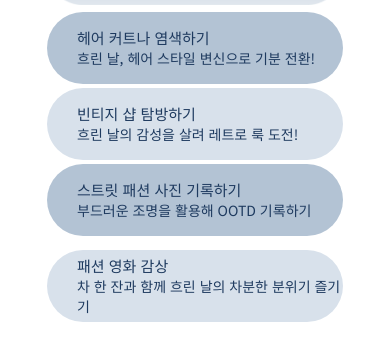
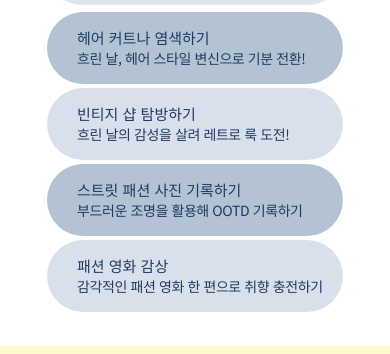
Before and after one commit to yura220/Vue-RaRa, a Vue app: page /cloudy in a window 390 px wide. Shown: the part 3159-3513 px from the top of the page. Built offline with nearby package versions, Linux system fonts and the light colour scheme; what v-calendar would draw is missing.

Commit message:
데이터 수정

```diff
--- a/src/components/css/CodyMobile.css
+++ b/src/components/css/CodyMobile.css
@@ -214,5 +214,7 @@
 #cody .cody-right {}
 #cody .a-title {}
 #cody .a-lists {}
-#cody .a-list {}
+#cody .a-list p {
+  letter-spacing: -0.4px;
 }
+}
--- a/src/components/js/weatherDataMap.js
+++ b/src/components/js/weatherDataMap.js
@@ -56,10 +56,10 @@ export const weatherMap = {
       { id: 12, group: 3, brand: 'NOTUS', desc: 'Sparkling Hoop Earrings', color: 'Silver', colorCode: '#C0C0C0', price: '49,000원', image: '/img/rainy_item12.png' }
     ],
     activities: [
-      { id: 1, title: '헤어 커트나 염색하기', desc: '흐린 날, 헤어 스타일 변신으로 기분 전환!' },
-      { id: 2, title: '빈티지 샵 탐방하기', desc: '흐린 날의 감성을 살려 레트로 룩 도전!' },
+      { id: 1, title: '우산과 함께 스타일링 연출', desc: '비 오는 날만의 우산 코디로 인생샷!' },
+      { id: 2, title: '카페에서 패션 스케치 하기', desc: '빗소리 들으며 감성 스타일 그리기' },
       { id: 3, title: '스트릿 패션 사진 기록하기', desc: '부드러운 조명을 활용해 OOTD 기록하기' },
-      { id: 4, title: '패션 영화 감상', desc: '차 한 잔과 함께 흐린 날의 차분한 분위기 즐기기' }
+      { id: 4, title: '차분한 티타임 즐기기', desc: '비 오는 날, 따뜻한 차 한 잔의 여유' }
     ],
     detail: [
       {
@@ -214,7 +214,7 @@ export const weatherMap = {
       { id: 1, title: '헤어 커트나 염색하기', desc:'흐린 날, 헤어 스타일 변신으로 기분 전환!' },
       { id: 2, title: '빈티지 샵 탐방하기', desc:'흐린 날의 감성을 살려 레트로 룩 도전!'  },
       { id: 3, title: '스트릿 패션 사진 기록하기', desc:'부드러운 조명을 활용해 OOTD 기록하기'  },
-      { id: 4, title: '패션 영화 감상', desc:'차 한 잔과 함께 흐린 날의 차분한 분위기 즐기기'  }
+      { id: 4, title: '패션 영화 감상', desc:'감각적인 패션 영화 한 편으로 취향 충전하기'  }
     ],
     detail: [
       {
@@ -287,9 +287,9 @@ export const weatherMap = {
       { id: 12, group: 3, brand: 'FLOREVE', desc: 'Knit Bliss Socks', color: 'Gray', colorCode: '#696762', price: '49,000원', image: '/img/snowy_item12.jpg' }
     ],
     activities: [
-      { id: 1, title: '겨울 룩북 제작', desc:'겨울 옷을 조합해 룩북 만들고 SNS에 공유하기' },
+      { id: 1, title: '겨울 룩북 제작', desc:'겨울 옷 조합해 룩북 만들고 SNS 공유하기' },
       { id: 2, title: '겨울 패션 매거진 탐독', desc:'따뜻한 코코아와 함께 Vogue 겨울호 읽기'  },
-      { id: 3, title: '스노우 포토 슈팅', desc:'방수 부츠 신고 눈 내리는 배경으로 인생샷 건지기'  },
+      { id: 3, title: '스노우 포토 슈팅', desc:'방수 부츠 신고 눈 내리는 배경에서 인생샷'  },
       { id: 4, title: '옷장 정리와 코디 짜기', desc:'지금이 바로 겨울 아이템을 재점검할 기회!'  }
     ],
     detail: [
```
